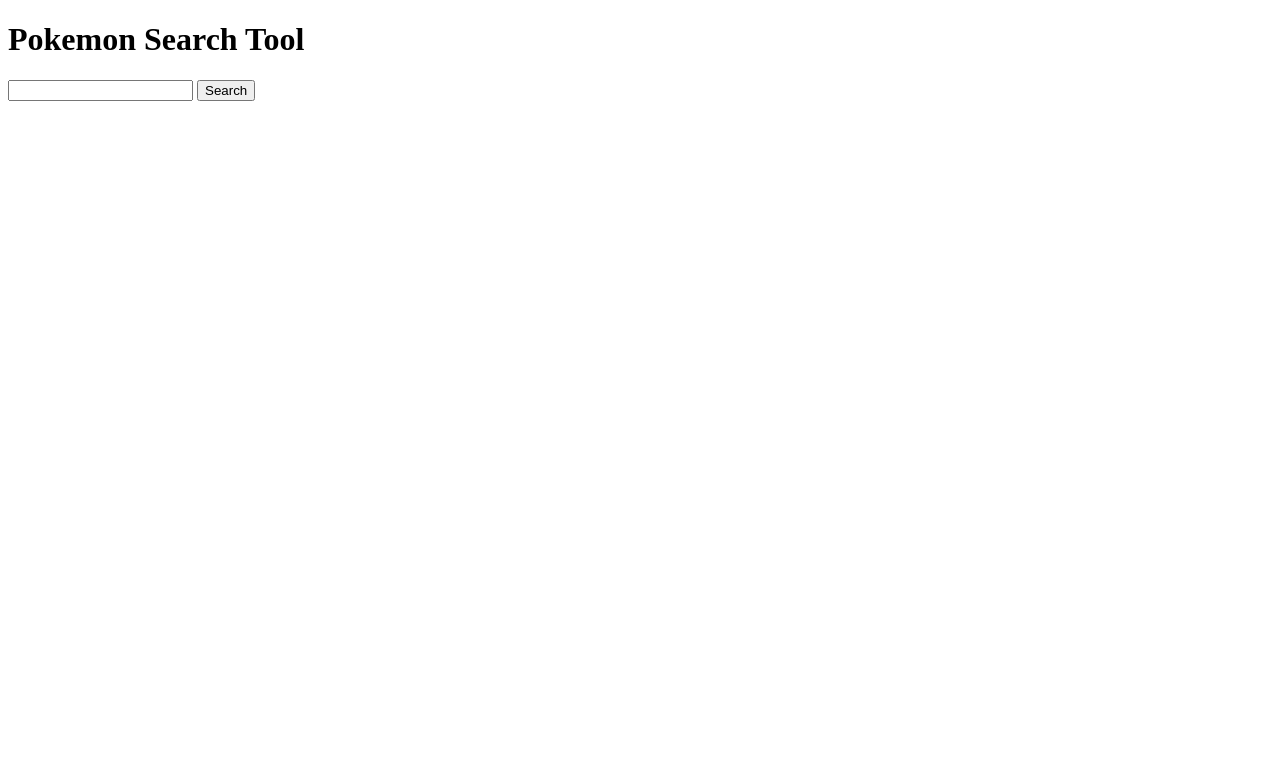
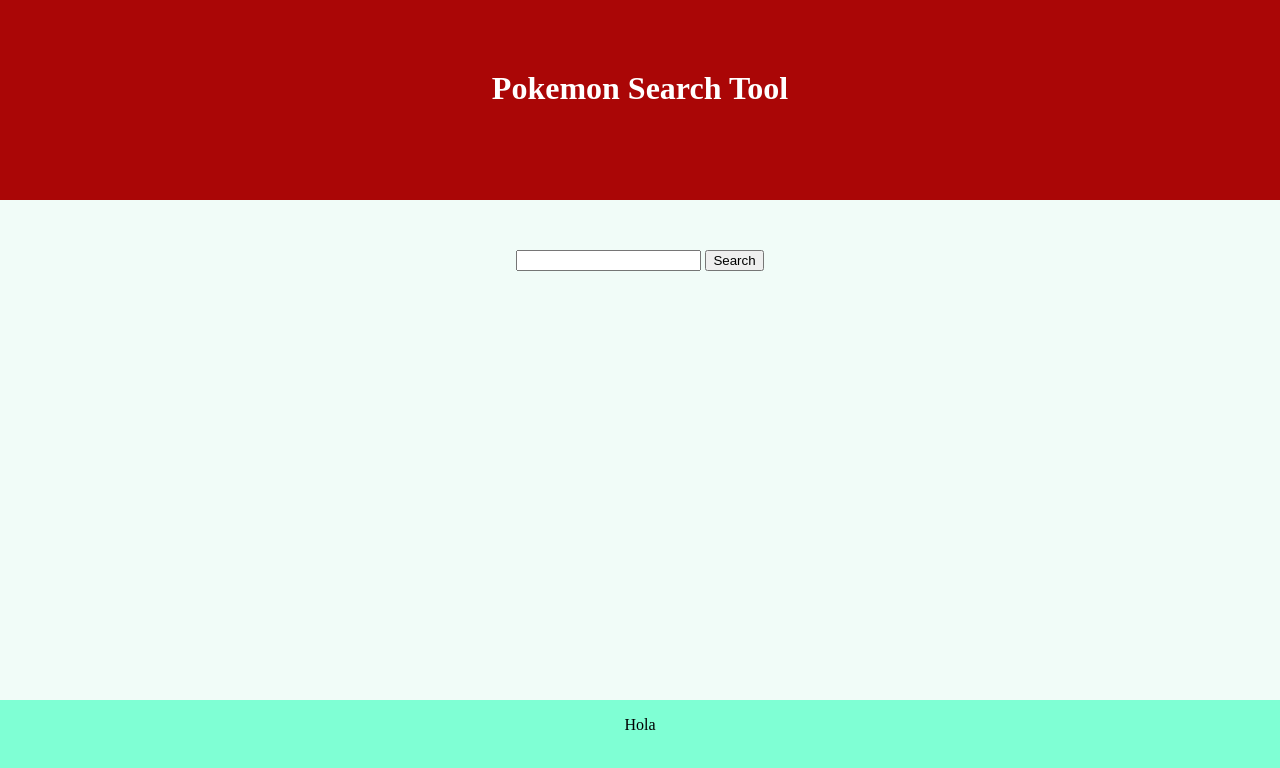
Before and after one commit to angelmzn/programmingWithFunctions, a plain HTML site: page Week 06/pokeapi/index.html in a window 1280 px wide. Drawn offline with Linux system fonts and the light colour scheme.

Commit message:
Initiated creation of the page

```diff
--- a/Week 06/pokeapi/index.html
+++ b/Week 06/pokeapi/index.html
@@ -5,8 +5,9 @@
     <meta http-equiv="X-UA-Compatible" content="IE=edge">
     <meta
         name="viewport" content="width=device-width, initial-scale=1.0"
-        description="This application allows the user to type the name of a pokemon, and get that pokemon's information fetched from the API">
+        description="This application allows the user to type the name of a pokemon, and get that pokemon's information fetched from the API https://pokeapi.co/">
     <title>Pokemon Search - API project</title>
+    <link rel="stylesheet" href="styles/style.css">
 </head>
 <body>
     <div id="container">
@@ -21,8 +22,9 @@
             </div>
         </main>
         <footer>
-
+            <p>Hola</p>
         </footer>
     </div>
+    <script src="scripts/script.js"></script>
 </body>
 </html>
--- /dev/null
+++ b/Week 06/pokeapi/styles/style.css
@@ -0,0 +1,40 @@
+body, #container{
+    margin: 0 auto;
+    max-width: 1600px;
+    margin-top: -21px;
+    background-color: rgb(241, 252, 248);
+}
+
+header {
+    background-color: rgb(170, 6, 6);
+    color: white;
+    min-height: 200px;
+    width: 100%;
+    margin-top: 0;
+}
+
+header h1{
+    text-align: center;
+    vertical-align: middle;
+    padding-top: 70px;
+}
+
+main {
+    text-align: center;
+    min-height: 400px;
+    margin-top: 50px;
+}
+
+footer {
+    min-height: 100px;
+    background-color: aquamarine;
+    position: absolute;
+    bottom: 0;
+    width: 100%;
+    margin-top: 100px;
+    text-align: center;
+}
+
+footer p {
+    vertical-align: middle;
+}
```
Also changed, not shown: Week 06/pokeapi/scripts/script.js (added).
